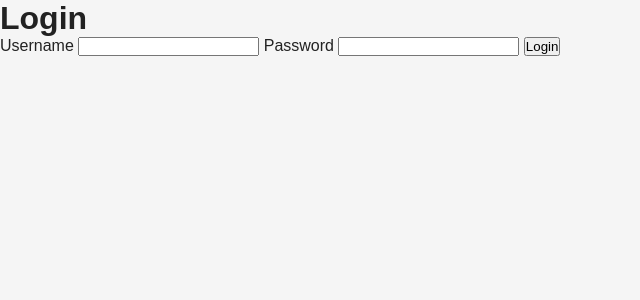
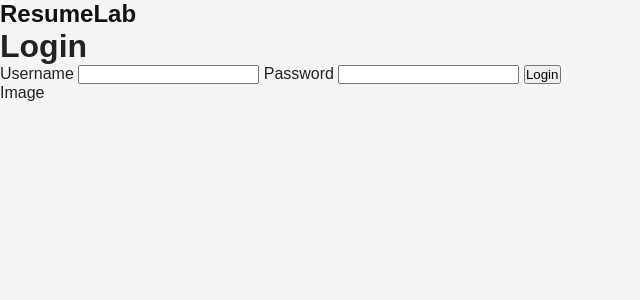
Before and after one commit to Gajwerixon/django-cv-builder, a Django app: page /accounts/login/ in a window 1280 px wide. Shown: the top 300 px of the page, without its empty margins (0-640 px from the left). Run offline with Django 5.2, Linux system fonts and the light colour scheme.

Commit message:
add basic login form

```diff
--- a/accounts/templates/accounts/login.html
+++ b/accounts/templates/accounts/login.html
@@ -1,41 +1,57 @@
 {% extends "base.html" %}
+
+{% load static %}
+
+{% block extra_css %}
+    <link rel="stylesheet" href="{% static 'css/login.css' %}">
+{% endblock %}
+
 
 {% block content %}
 
-<h1>Login</h1>
+<div class="login-page">
+
+    <div class="login-form-section">
+
+        <div class="logo-container">
+            <div class="logo">
+                <a href="/" class="logo">
+                    Resume<span>Lab</span>
+                </a>
+            </div>
+        </div>
+
+        <div class="form-wrapper">
+
+            <h1>Login</h1>
+
+            <form method="POST" class="form-login">
+
+                {% csrf_token %}
+
+                <label>Username</label>
+                <input type="text" name="username">
+
+                <label>Password</label>
+                <input type="password" name="password">
+
+                <button type="submit">Login</button>
+
+            </form>
+
+        </div>
+
+    </div>
 
 
-<form method="POST">
+    <div class="login-image-section">
 
-    {% csrf_token %}
+        <div class="image-placeholder">
+            Image
+        </div>
 
+    </div>
 
-    <label>
-        Username
-    </label>
-
-    <input
-        type="text"
-        name="username"
-    >
-
-
-    <label>
-        Password
-    </label>
-
-    <input
-        type="password"
-        name="password"
-    >
-
-
-    <button type="submit">
-        Login
-    </button>
-
-
-</form>
-
+</div>
 
 {% endblock %}
```
